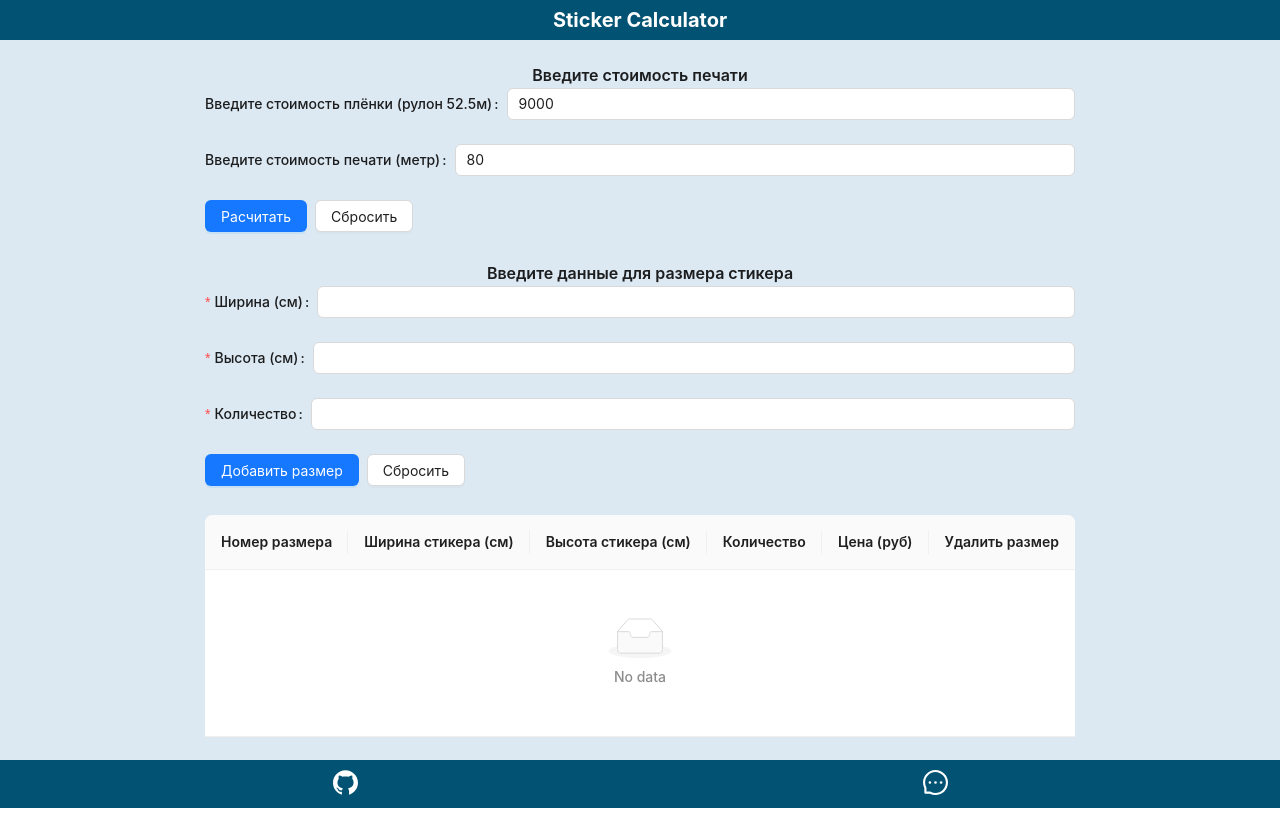
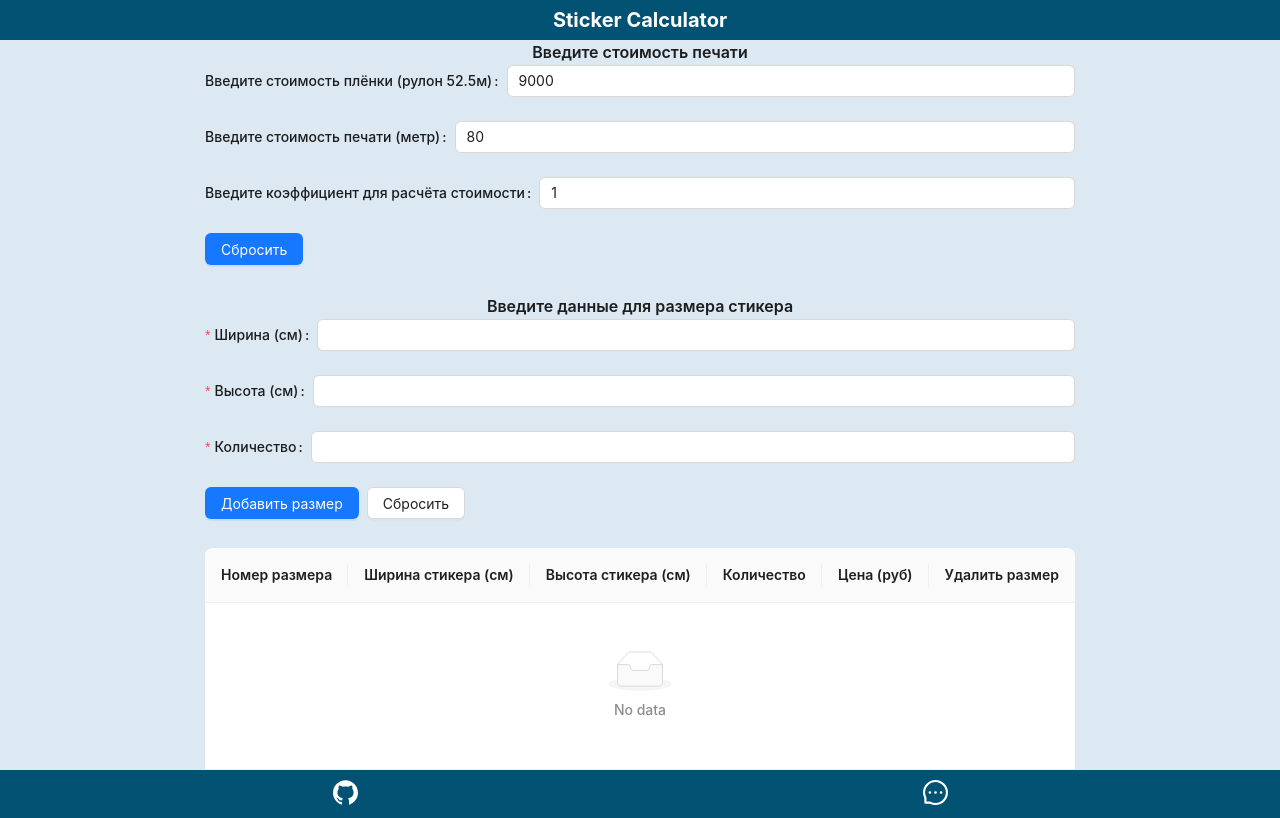
Before and after one commit to kuz4dev/Sticker-Calculator, a React (Create React App) app: page / in a window 1280 px wide. Built offline with nearby package versions, Linux system fonts and the light colour scheme.

Commit message:
add a coefficient

```diff
--- a/src/components/CalculatorForm/CalculatorForm.jsx
+++ b/src/components/CalculatorForm/CalculatorForm.jsx
@@ -5,7 +5,7 @@ import Error from "../Logs/Error";
 import Info from "../Logs/Info";
 import { buttonInTable, formStyle, formsStyle, titleStyle } from "../../styles/style";
 import { useDispatch, useSelector } from "react-redux";
-import { changeCanvasPrice, changeInkPrice, clearStickerInfo, deleteSize } from "../../store/stickerReducer";
+import { changeCanvasPrice, changeCoefficient, changeInkPrice, clearStickerInfo, deleteSize } from "../../store/stickerReducer";
 import { inputNumberZeroValidator } from "../../utils/validators/validators";
 
 const MIN_HEIGHT_TO_PRINT = 0.5;
@@ -28,6 +28,7 @@ const CalculatorForm = () => {
     const lengthToPrint = (stickers.map(sticker => sticker.metersToPrint).reduce((accumulator, currentValue) => accumulator + currentValue + 0.002, 0) + 0.17).toFixed(2);
     const finalPrice = (stickers.map(sticker => sticker.finalPrice).reduce((accumulator, currentValue) => accumulator + currentValue, 0) + stickersState.plotterPrice).toFixed(2);
     const isMaxWidthOrHeight = stickers.map(sticker => sticker.stickerInRow).every((stickersInRow) => stickersInRow > 0);
+    const coefficient = stickersState.coefficient;
 
     const onSubmit = () => {
         if (!isMaxWidthOrHeight) {
@@ -97,7 +98,9 @@ const CalculatorForm = () => {
         dispatch(deleteSize(record.key));
     };
 
-    // console.log(stickers[0].oneStickerPrice);
+    const onCoefficientChange = (event) => {
+        dispatch(changeCoefficient(Number(event.target.value)));
+    };
 
     const dataTable = stickers.map((sticker, index) => {
         return ({
@@ -160,6 +163,7 @@ const CalculatorForm = () => {
                 initialValues={{
                     priceCanvas: stickersState.canvasPrice,
                     pricePrint: stickersState.inkPrice,
+                    coefficient: stickersState.coefficient,
                 }}
             >
                 <Typography.Text style={titleStyle}>
@@ -190,12 +194,21 @@ const CalculatorForm = () => {
                     <Input onChange={onInkPriceChange} />
                 </Form.Item>
 
+                <Form.Item
+                    name="coefficient"
+                    label="Введите коэффициент для расчёта стоимости"
+                    rules={[
+                        {
+                            validator: inputNumberZeroValidator,
+                        },
+                    ]}
+                >
+                    <Input onChange={onCoefficientChange} />
+                </Form.Item>
+
                 <Form.Item>
                     <Space>
-                        <Button type="primary" htmlType="submit">
-                            Расчитать
-                        </Button>
-                        <Button htmlType="button" onClick={onReset}>
+                        <Button htmlType="button" type='primary' onClick={onReset}>
                             Сбросить
                         </Button>
                     </Space>
@@ -211,7 +224,7 @@ const CalculatorForm = () => {
 
             {
                 isVisible.info && isMaxWidthOrHeight &&
-                <Info stickers={stickers} lengthToPrint={lengthToPrint} finalPrice={finalPrice} />
+                <Info stickers={stickers} lengthToPrint={lengthToPrint} finalPrice={finalPrice} coefficient={coefficient} />
             }
 
             {
--- a/src/components/Logs/Info.jsx
+++ b/src/components/Logs/Info.jsx
@@ -1,12 +1,13 @@
 import { Typography } from "antd";
 
 
-const Info = ({ stickers, lengthToPrint, finalPrice }) => {
+const Info = ({ stickers, lengthToPrint, finalPrice, coefficient }) => {
     return (
         <div>
             <Typography>
                 <pre>Размер используемой плёнки (м): {lengthToPrint}</pre>
                 <pre>Себестоимость печати (руб): {finalPrice}</pre>
+                <pre>Итоговая стоимость печати (руб): {(finalPrice * coefficient).toFixed(2)}</pre>
             </Typography>
         </div>
     );
--- a/src/store/stickerReducer.js
+++ b/src/store/stickerReducer.js
@@ -4,12 +4,14 @@ const CHANGE_CANVAS_PRICE = 'CHANGE_CANVAS_PRICE';
 const CLEAR_STICKER_SIZES = 'CLEAR_STICKER_SIZES';
 const DELETE_STICKER_SIZE = 'DELETE_STICKER_SIZE';
 const UPDATE_PLOTTER_PRICE = 'UPDATE_PLOTTER_PRICE';
+const COEFFICIENT_CHANGE = 'COEFFICIENT_CHANGE'
 
 const initialState = {
     canvasPrice: 9000,
     inkPrice: 80,
     stickers: [],
-    plotterPrice: null
+    plotterPrice: null,
+    coefficient: 1,
 };
 
 const stickerReducer = (state = initialState, action) => {
@@ -51,6 +53,12 @@ const stickerReducer = (state = initialState, action) => {
                 plotterPrice: action.plotterPrice
             }
         }
+        case COEFFICIENT_CHANGE: {
+            return {
+                ...state,
+                coefficient: action.coefficient
+            }
+        }
         default:
             return state;
     };
@@ -62,5 +70,6 @@ export const changeCanvasPrice = (canvasPrice) => ({ type: CHANGE_CANVAS_PRICE,
 export const clearStickerInfo = () => ({ type: CLEAR_STICKER_SIZES });
 export const deleteSize = (id) => ({ type: DELETE_STICKER_SIZE, id });
 export const updatePlotterPrice = (plotterPrice) => ({ type: UPDATE_PLOTTER_PRICE, plotterPrice });
+export const changeCoefficient = (coefficient) => ({ type: COEFFICIENT_CHANGE, coefficient })
 
 export default stickerReducer;
```
Also changed, not shown: 1 other file (tests, documents, lock files or other folders).
